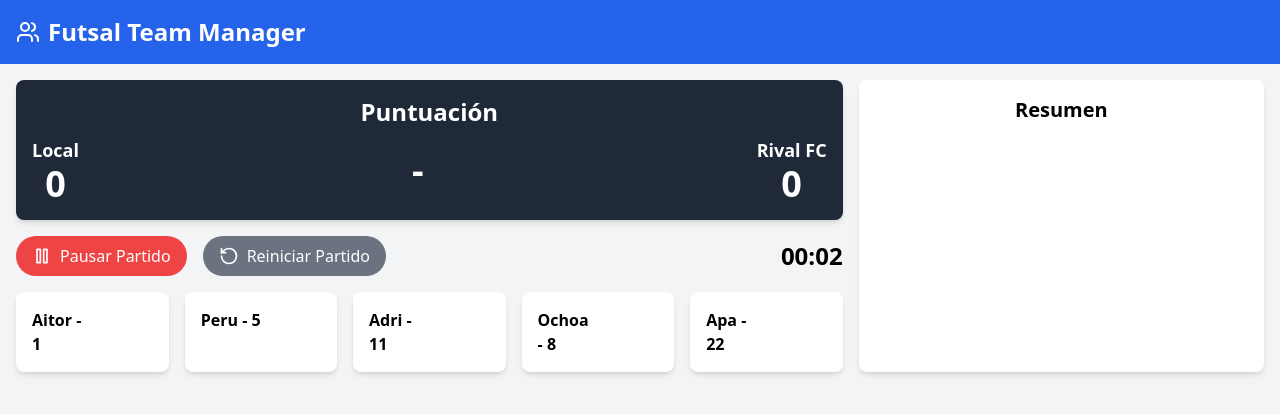
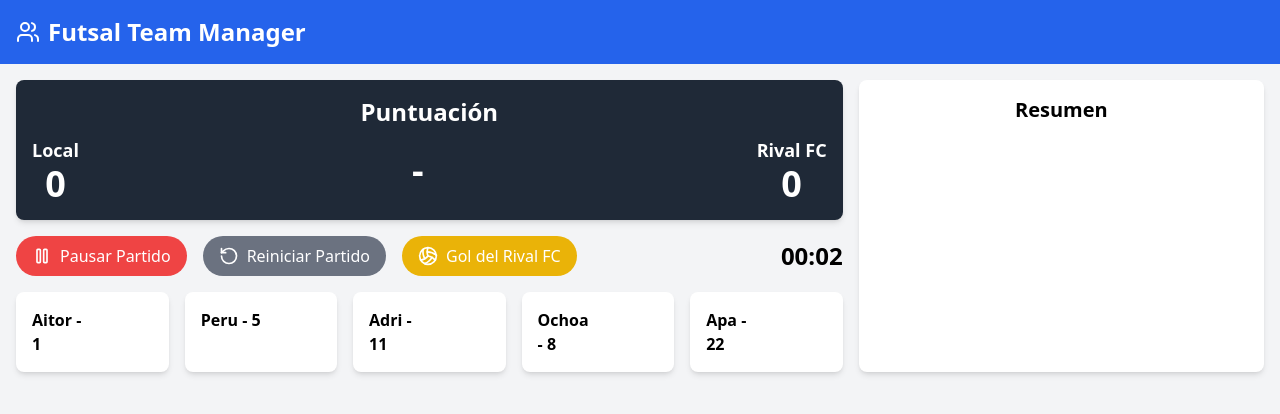
Before and after one commit to alvaro2203/futsal-app-frontend, a React (Vite) app: page / in a window 1280 px wide. Both pictures are taken after a click on the button "Empezar Partido". Shown: the top 414 px of the page. Built offline with nearby package versions, Linux system fonts and the light colour scheme.

Commit message:
added button for rival goals

```diff
--- a/package.json
+++ b/package.json
@@ -10,7 +10,8 @@
     "preview": "vite preview"
   },
   "dependencies": {
-    "lucide-react": "^0.344.0",
+    "lucide": "^0.453.0",
+    "lucide-react": "^0.453.0",
     "react": "^18.3.1",
     "react-dom": "^18.3.1"
   },
--- a/src/App.tsx
+++ b/src/App.tsx
@@ -51,6 +51,18 @@ function App() {
       if (interval) clearInterval(interval);
     };
   }, [match.isOngoing]);
+
+  const addGoal = (team: "home" | "away") => {
+    setMatch((prevMatch) => {
+      return {
+        ...prevMatch,
+        score: {
+          ...prevMatch.score,
+          [team]: prevMatch.score[team] + 1,
+        },
+      };
+    });
+  };
 
   const handlePlayerAction = (playerId: number, actionType: string) => {
     if (!match.isOngoing) return;
@@ -112,6 +124,7 @@ function App() {
               onToggleMatch={toggleMatch}
               onReset={resetMatch}
               elapsedTime={formatElapsedTime(elapsedTime)}
+              addGoal={addGoal}
             />
             <PlayerList
               fieldPlayers={fieldPlayers}
--- a/src/components/MatchControls.tsx
+++ b/src/components/MatchControls.tsx
@@ -1,10 +1,11 @@
-import { Play, Pause, RotateCcw } from 'lucide-react';
+import { Play, Pause, RotateCcw, Volleyball  } from 'lucide-react';
 
 interface MatchControlsProps {
   isOngoing: boolean;
   onToggleMatch: () => void;
   onReset: () => void;
   elapsedTime: string;
+  addGoal: (team: "home" | "away") => void
 }
 
 const MatchControls = ({
@@ -12,6 +13,7 @@ const MatchControls = ({
   onToggleMatch,
   onReset,
   elapsedTime,
+  addGoal
 }: MatchControlsProps) => {
   return (
     <div className="flex flex-col md:flex-row justify-between items-center space-y-4 md:space-y-0 md:space-x-4 my-4">
@@ -37,6 +39,16 @@ const MatchControls = ({
           <RotateCcw size={20} />
           <span className="text-sm sm:text-base">Reiniciar Partido</span>
         </button>
+
+        {isOngoing && (
+          <button
+            onClick={() => addGoal("away")}
+            className="flex items-center space-x-2 py-2 px-4 w-full sm:w-auto justify-center rounded-full bg-yellow-500 hover:bg-yellow-600 text-white transition-colors duration-300"
+          >
+            <Volleyball size={20} />
+            <span className="text-sm sm:text-base">Gol del Rival FC</span>
+          </button>
+        )}
       </div>
 
       <div className="text-lg sm:text-2xl font-bold">{elapsedTime}</div>
```
Also changed, not shown: src/utils/index.ts (added), 1 other file (tests, documents, lock files or other folders).
